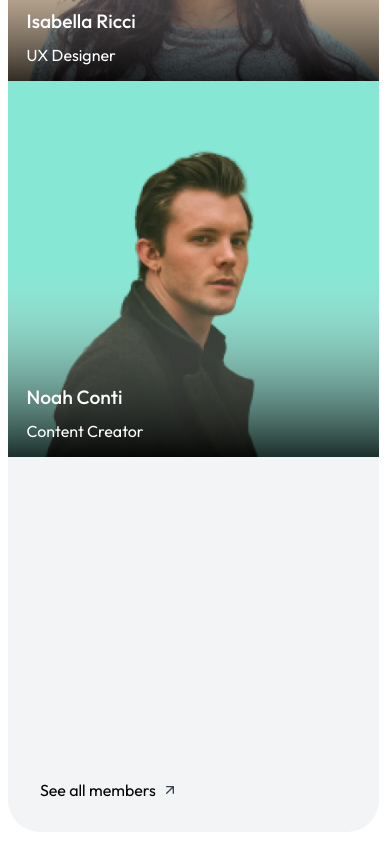
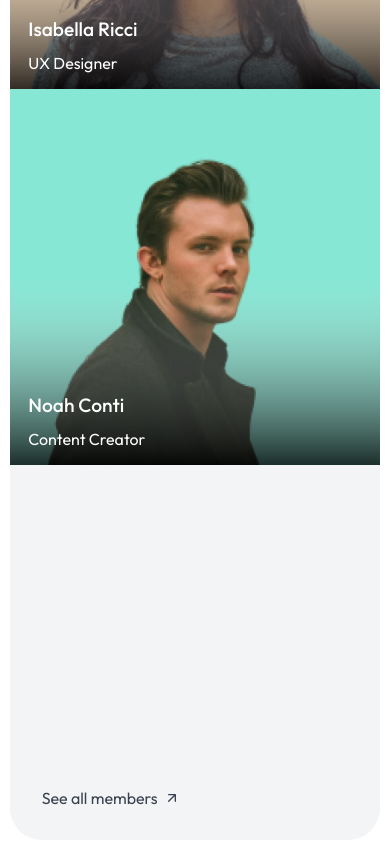
Before and after one commit to beetrand/our-team-layout-master, a website: page index.html in a window 390 px wide. Shown: the part 1750-2594 px from the top of the page. Drawn offline with Linux system fonts and the light colour scheme.

Commit message:
Update link styling and mobile container margins
- Change see-all-members link color from inherit to #394150
- Improve mobile container centering with auto margins

```diff
--- a/index.scss
+++ b/index.scss
@@ -105,7 +105,7 @@ body {
         a {
             vertical-align: bottom;
             text-decoration: none;
-            color: inherit;
+            color: #394150;
             cursor: pointer;
         }
     }
@@ -165,7 +165,7 @@ body {
 @media (max-width: 640px) {
     .container {
         width: 95%;
-        margin: 0.5rem;
+        margin: 1rem auto 1rem auto;
         grid-template-columns: repeat(1, 1fr);
         grid-template-rows: 20rem repeat(6, 1fr);
 
```
Also changed, not shown: index.css.
